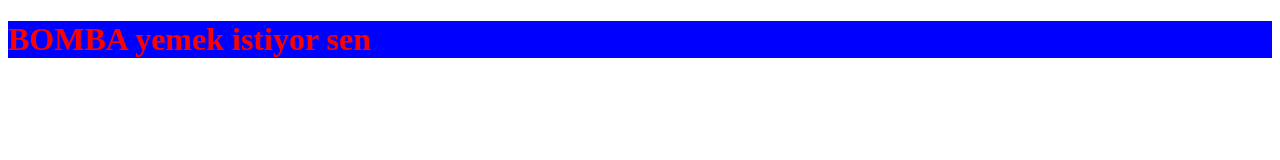
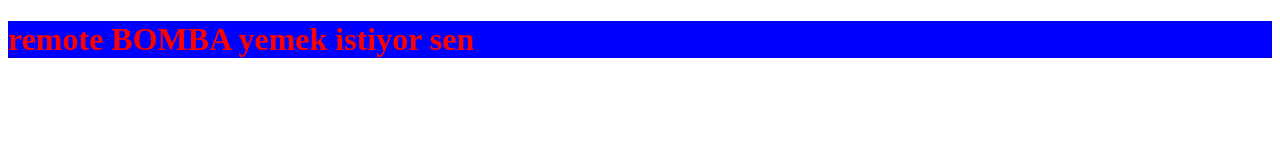
Before and after one commit to cpu-mustafa/genesis, a plain HTML site: page index.html in a window 1280 px wide. Drawn offline with Linux system fonts and the light colour scheme.

Commit message:
başlıka remote eklendi

```diff
--- a/index.html
+++ b/index.html
@@ -7,6 +7,6 @@
     <link rel="stylesheet" href="css/style.css">
 </head>
 <body>
-    <h1>BOMBA yemek istiyor sen</h1>
+    <h1>remote BOMBA yemek istiyor sen</h1>
 </body>
 </html>
```
